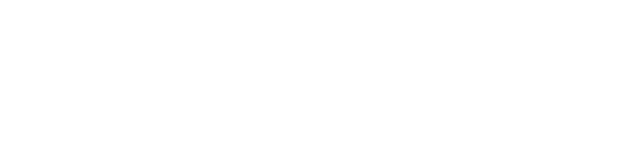
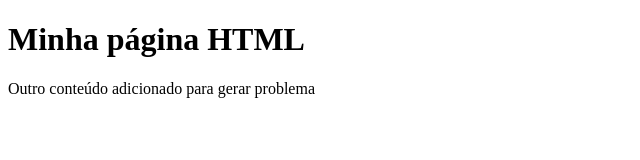
Before and after one commit to bruno-corral/gama-no-github, a plain HTML site: page index.html in a window 1280 px wide. Shown: the whole page, without its empty margins (0-640 px from the left). Drawn offline with Linux system fonts and the light colour scheme.

Commit message:
Outro commit, desta vez em master

```diff
--- a/index.html
+++ b/index.html
@@ -6,6 +6,7 @@
         <title>Teste</title>
     </head>
     <body>
-
+        <h1>Minha página HTML</h1>
+        <p>Outro conteúdo adicionado para gerar problema</p>
     </body>
 </html>
```
